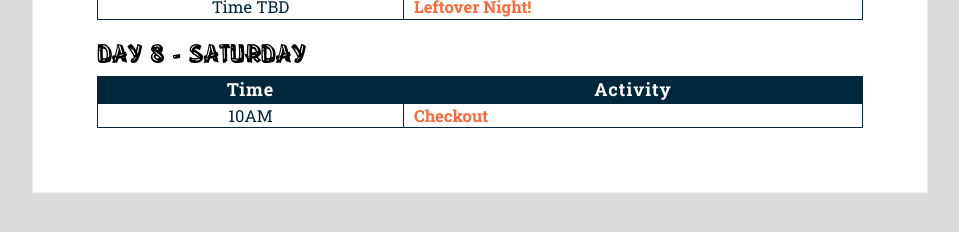
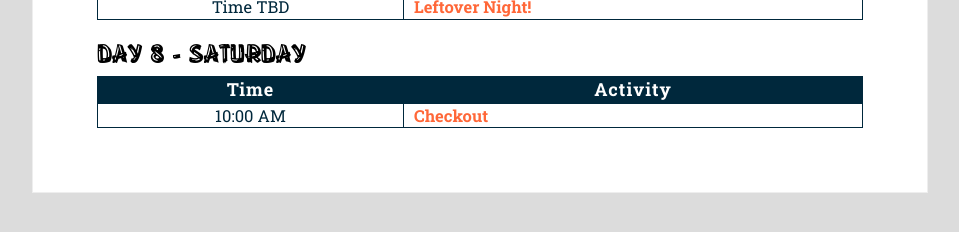
Before and after one commit to xb4r7x/xb4r7x.github.io, a Jekyll site: the page built from _2017_pages/agenda.html, in a window 1280 px wide and 1388 px high. Shown: the part 1045-1277 px from the top of the window, without its empty margins (160-1119 px from the left). Built offline with Jekyll 4.4.1, drawn with Linux system fonts in a browser that asks for light colours; some web fonts are replaced.

Commit message:
Update agendas_8.yml

```diff
--- a/_data/twenty_17/agendas_8.yml
+++ b/_data/twenty_17/agendas_8.yml
@@ -1,4 +1,4 @@
-- time: 10AM
+- time: 10:00 AM
   info: "<b>Checkout</b>"
 
 #- time: 12:00 PM - 3:00 PM
```
